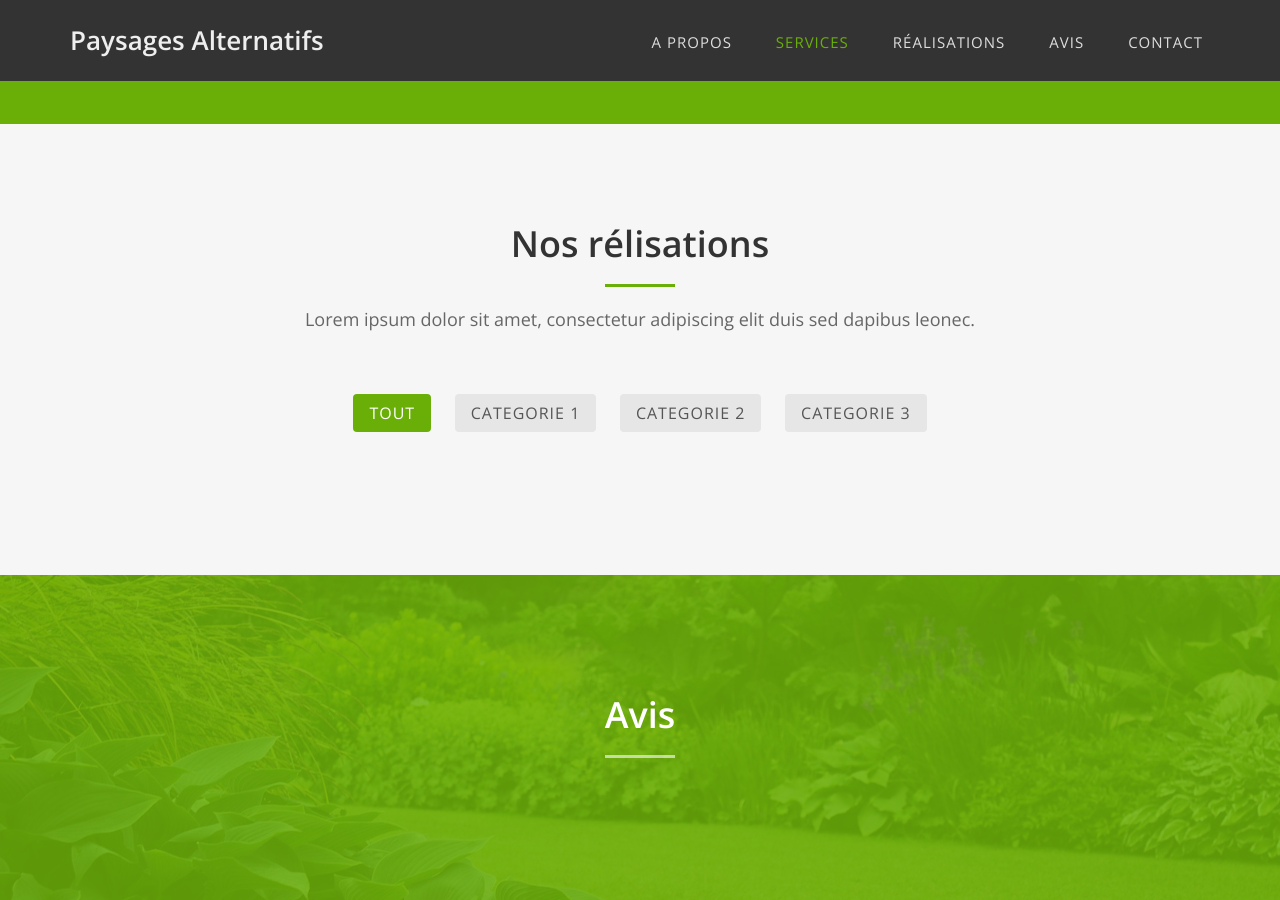
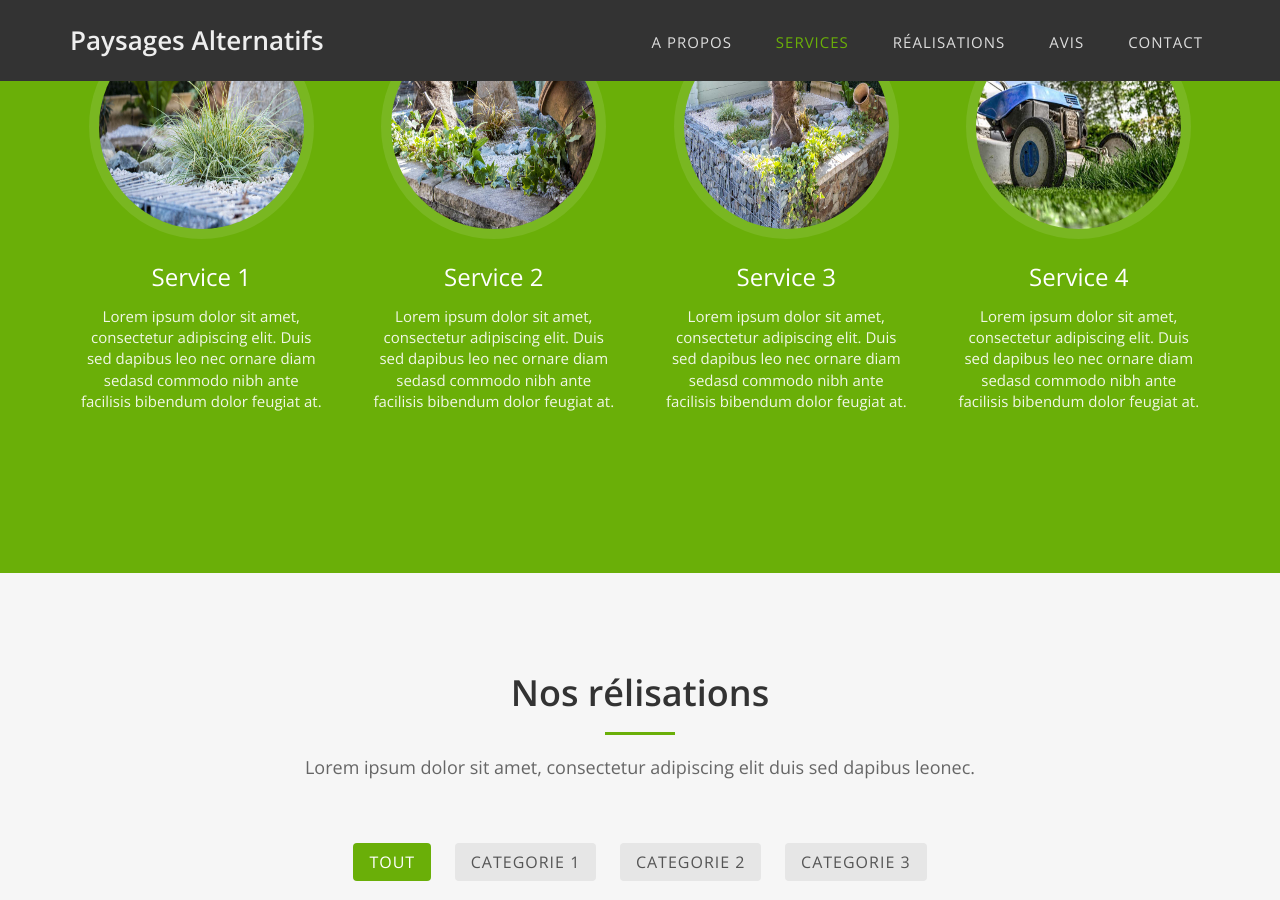
Before and after one commit to paysagealternatif/website, a Jekyll site: the page built from index.md, in a window 1280 px wide and 900 px high, scrolled down 1732 px. Built offline with Jekyll 4.4.1, drawn with Linux system fonts in a browser that asks for light colours; our own code applies the rules of GitHub Pages for plain Markdown files.

Commit message:
Update Home page “home”

```diff
--- a/index.md
+++ b/index.md
@@ -23,4 +23,25 @@ apropos:
       description: Lorem ipsum dolor sit amet, consectetur adipiscing elit. Duis sed
         dapibus leo nec ornare diam sedasd commodo nibh ante facilisis.
       image: /uploads/about-2.jpg
+services:
+  - titre: Service 1
+    image: /uploads/hd-0616.jpg
+    description: Lorem ipsum dolor sit amet, consectetur adipiscing elit. Duis sed
+      dapibus leo nec ornare diam sedasd commodo nibh ante facilisis bibendum
+      dolor feugiat at.
+  - description: Lorem ipsum dolor sit amet, consectetur adipiscing elit. Duis sed
+      dapibus leo nec ornare diam sedasd commodo nibh ante facilisis bibendum
+      dolor feugiat at.
+    titre: Service 2
+    image: /uploads/hd-0615.jpg
+  - titre: Service 3
+    description: Lorem ipsum dolor sit amet, consectetur adipiscing elit. Duis sed
+      dapibus leo nec ornare diam sedasd commodo nibh ante facilisis bibendum
+      dolor feugiat at.
+    image: /uploads/hd-0617.jpg
+  - titre: Service 4
+    image: /uploads/about-2.jpg
+    description: Lorem ipsum dolor sit amet, consectetur adipiscing elit. Duis sed
+      dapibus leo nec ornare diam sedasd commodo nibh ante facilisis bibendum
+      dolor feugiat at.
 ---
```
Also changed, not shown: uploads/hd-0609.jpg (added), uploads/hd-0610.jpg (added), uploads/hd-0611.jpg (added), uploads/hd-0612.jpg (added), uploads/hd-0614.jpg (added), uploads/hd-0615.jpg (added), uploads/hd-0616.jpg (added), uploads/hd-0617.jpg (added), uploads/hd-0618.jpg (added).
